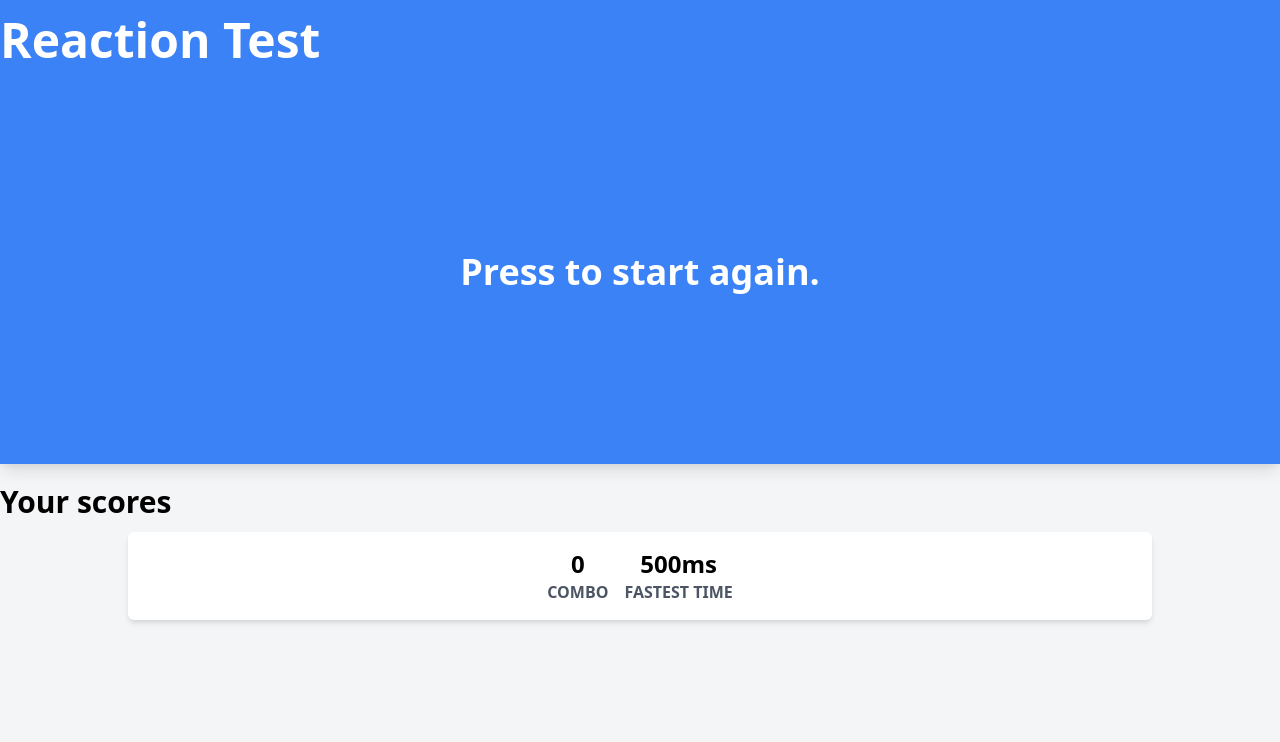
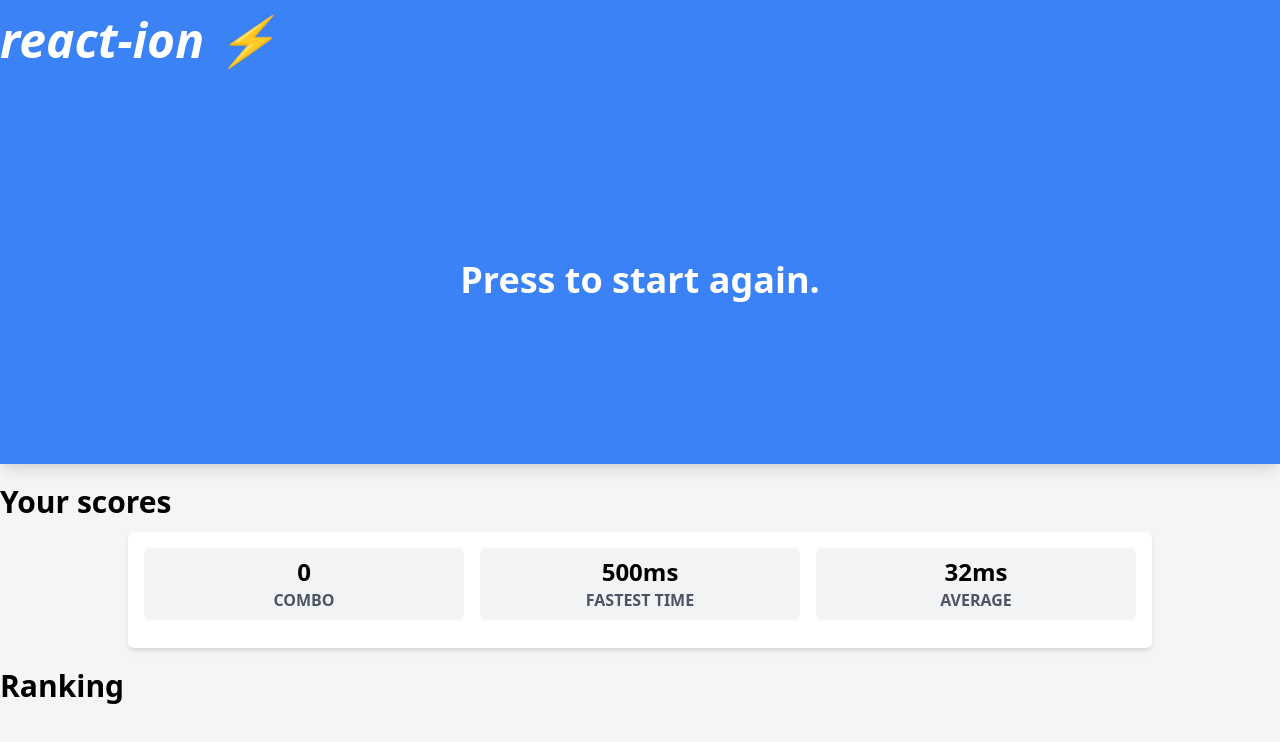
Before and after one commit to kibebr/react-reaction, a React app in the folder client/: page / in a window 1280 px wide. Shown: the top 742 px of the page. Built offline with nearby package versions, Linux system fonts and the light colour scheme.

Commit message:
the app's root element is now actually full-screen; fixed bug where the background wouldn't extend all the way down; added 'Average' card

```diff
--- a/client/src/index.css
+++ b/client/src/index.css
@@ -8,7 +8,7 @@
   }
 
   #root {
-    height: 100%;
+    min-height: 100%;
   }
 
   :focus {
--- a/client/src/index.tsx
+++ b/client/src/index.tsx
@@ -1,4 +1,8 @@
-import React, { useState, useEffect, MouseEventHandler } from 'react'
+import React, {
+  useState,
+  useEffect,
+  MouseEventHandler
+} from 'react'
 import { render } from 'react-dom'
 import {
   secondsToMilliseconds,
@@ -53,14 +57,14 @@ const App = (): JSX.Element => {
   }
 
   return (
-    <>
-      <section className={classNames('flex flex-col h-auto', {
+    <div className='h-full'>
+      <section className={classNames('flex flex-col h-auto transition-colors duration-75', {
         'bg-green-500': buttonState === 'PRESS',
         'bg-yellow-500': buttonState === 'WAIT',
         'bg-blue-500': buttonState === 'PAUSED'
       })}>
         <header className='max-w-screen-xl p-4 md:px-0 m-0 m-auto w-full'>
-          <h1 className='text-white font-bold text-3xl md:text-5xl'>Reaction Test</h1>
+          <h1 className='text-white font-bold text-3xl md:text-5xl italic'>react-ion ⚡</h1>
         </header>
 
         <button
@@ -71,6 +75,7 @@ const App = (): JSX.Element => {
             {buttonState === 'PAUSED' && times.length !== 0 && (
               <span>{offset}ms or {millisecondsToSeconds(offset)} seconds</span>
             )}
+            <div className='my-2' />
             <span>{
               buttonState === 'PAUSED'
                 ? 'Press to start again.'
@@ -89,20 +94,41 @@ const App = (): JSX.Element => {
 
         <div className='my-3' />
 
-        <div className='m-0 m-auto bg-white p-4 rounded-md shadow-md max-w-screen-lg'>
+        <div className='m-0 m-auto bg-white p-4 rounded-md shadow-md max-w-screen-lg font-bold'>
           <div className='flex flex-row justify-center space-x-4'>
-            <div className='flex flex-col items-center'>
-              <span className='font-bold text-2xl'>{combo}</span>
-              <span className='font-bold text-gray-600'>COMBO</span>
+            <div className='flex flex-1 flex-col items-center bg-gray-100 p-2 rounded-md'>
+              <span className='text-2xl'>{combo}</span>
+              <span className='text-gray-600'>COMBO</span>
             </div>
-            <div className='flex flex-col items-center'>
-              <span className='font-bold text-2xl'>500ms</span>
-              <span className='font-bold text-gray-600'>FASTEST TIME</span>
+            <div className='flex flex-1 flex-col items-center p-2 bg-gray-100 rounded-md'>
+              <span className='text-2xl'>500ms</span>
+              <span className='text-gray-600'>FASTEST TIME</span>
+            </div>
+            <div className='flex flex-1 flex-col items-center p-2 bg-gray-100 rounded-md'>
+              <span className='text-2xl'>32ms</span>
+              <span className='text-gray-600'>AVERAGE</span>
             </div>
           </div>
+
+          <div className='my-3' />
+
+          <ul>
+            {times.map((time) => (
+              <li>{time}ms</li>
+            ))}
+          </ul>
+        </div>
+
+      </section>
+
+      <div className='my-5' />
+
+      <section className='px-4 md:px-0 m-0 m-auto max-w-screen-xl'>
+        <h2 className='font-bold text-3xl'>Ranking</h2>
+        <div>
         </div>
       </section>
-    </>
+    </div>
   )
 }
 
```
